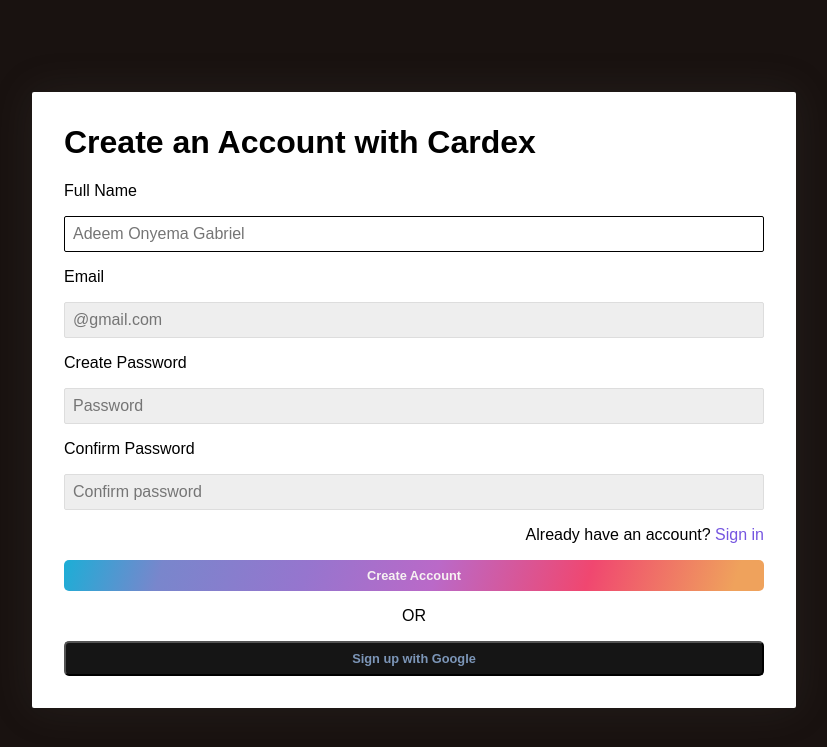
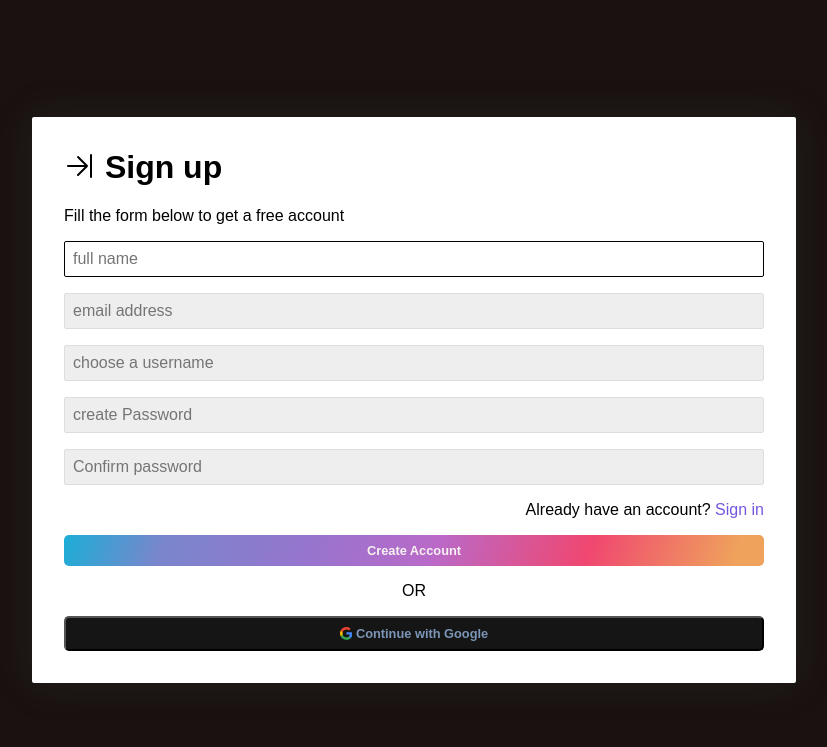
Before and after one commit to zuri-training/Team-Giraffew2, a PHP site: page /signup.php in a window 1280 px wide. Shown: the top 747 px of the page, without its empty margins (226-1053 px from the left). Run offline with PHP 8.4, Linux system fonts and the light colour scheme.

Commit message:
Update signup.php

```diff
--- a/signup.php
+++ b/signup.php
@@ -9,7 +9,8 @@
 </head>
 <div class="container">
         <form class="form" id="createAccount" method="POST" action="action.php">
-            <h1 class="form_title2">Create an Account with Cardex</h1>
+            <h1 class="form_title"><svg xmlns="http://www.w3.org/2000/svg" style="vertical-align: -0.125em;" width="1em" height="1em" preserveAspectRatio="xMidYMid meet" viewBox="0 0 256 256"><path fill="currentColor" d="M189.7 122.3a8.1 8.1 0 0 1 0 11.4l-72 72a8.5 8.5 0 0 1-5.7 2.3a8.3 8.3 0 0 1-5.7-2.3a8.1 8.1 0 0 1 0-11.4l58.4-58.3H32a8 8 0 0 1 0-16h132.7l-58.4-58.3a8.1 8.1 0 0 1 11.4-11.4ZM216 32a8 8 0 0 0-8 8v176a8 8 0 0 0 16 0V40a8 8 0 0 0-8-8Z"/></svg> Sign up</h1>
+            <p> Fill the form below to get a free account</p>
             <?php if(isset($_GET['emailexist']) )
                 echo "<p class='alert alert-danger text-center' align='center' style='color:red; font-weight:bold;'>Email already exist in our database</p>";
             ?>
@@ -17,38 +18,33 @@
                 echo "<p class='alert alert-danger text-center' align='center' style='color:red; font-weight:bold;'>Password and Confirm Password does not match</p>";
             ?>
             <div class="form_message form_message--error"></div>
-            <p>Full Name</p>
             <div class="form_input-group">
-                <input type="text" id="signupUsername" class="form_input" autofocus placeholder="Adeem Onyema Gabriel" name="fullname" required value="<?php if(isset($_POST['fullname'])){echo $_POST['fullname'];}?>">
+                <input type="text" id="signupUsername" class="form_input" autofocus placeholder="full name">
                 <div class="form_input-error-message"></div>
             </div>
-            <p>
-                Email
-            </p>
             <div class="form_input-group">
-                <input type="emaiil" class="form_input" autofocus placeholder="@gmail.com" required name="email">
+                <input type="text" class="form_input" autofocus placeholder="email address">
                 <div class="form_input-error-message"></div>
             </div>
-            <p>
-                Create Password
-            </p>
             <div class="form_input-group">
-                <input type="password" class="form_input" autofocus placeholder="Password" required name="password">
+                <input type="text" id="signupUsername" class="form_input" autofocus placeholder="choose a username">
                 <div class="form_input-error-message"></div>
             </div>
-            <p>
-                Confirm Password
-            </p>
             <div class="form_input-group">
-                <input type="password" class="form_input" autofocus placeholder="Confirm password" required name="conpass">
+                <input type="password" class="form_input" autofocus placeholder="create Password">
+                <div class="form_input-error-message"></div>
+            </div>
+            <div class="form_input-group">
+                <input type="password" class="form_input" autofocus placeholder="Confirm password">
                 <div class="form_input-error-message"></div>
             </div>
              <p class="form_textr">
               Already have an account?  <a class="form_link" href="login.php" id="linkLogin"> Sign in</a>
             </p>
-            <button class="form_button" type="submit" name="register">Create Account</button>
+            <button class="form_button" type="submit">Create Account</button>
              <p class="form_text">OR</p>
-            <button class="form_button2" type="submit">Sign up with Google</button>
+            <button class="form_button2" type="submit">
+                <svg xmlns="http://www.w3.org/2000/svg" style="vertical-align: -0.125em;" width="0.98em" height="1em" preserveAspectRatio="xMidYMid meet" viewBox="0 0 256 262"><path fill="#4285F4" d="M255.878 133.451c0-10.734-.871-18.567-2.756-26.69H130.55v48.448h71.947c-1.45 12.04-9.283 30.172-26.69 42.356l-.244 1.622l38.755 30.023l2.685.268c24.659-22.774 38.875-56.282 38.875-96.027"/><path fill="#34A853" d="M130.55 261.1c35.248 0 64.839-11.605 86.453-31.622l-41.196-31.913c-11.024 7.688-25.82 13.055-45.257 13.055c-34.523 0-63.824-22.773-74.269-54.25l-1.531.13l-40.298 31.187l-.527 1.465C35.393 231.798 79.49 261.1 130.55 261.1"/><path fill="#FBBC05" d="M56.281 156.37c-2.756-8.123-4.351-16.827-4.351-25.82c0-8.994 1.595-17.697 4.206-25.82l-.073-1.73L15.26 71.312l-1.335.635C5.077 89.644 0 109.517 0 130.55s5.077 40.905 13.925 58.602l42.356-32.782"/><path fill="#EB4335" d="M130.55 50.479c24.514 0 41.05 10.589 50.479 19.438l36.844-35.974C195.245 12.91 165.798 0 130.55 0C79.49 0 35.393 29.301 13.925 71.947l42.211 32.783c10.59-31.477 39.891-54.251 74.414-54.251"/></svg> Continue with Google</button>
         </form>
     </div>
     <script src="js/app.js"></script>
```
